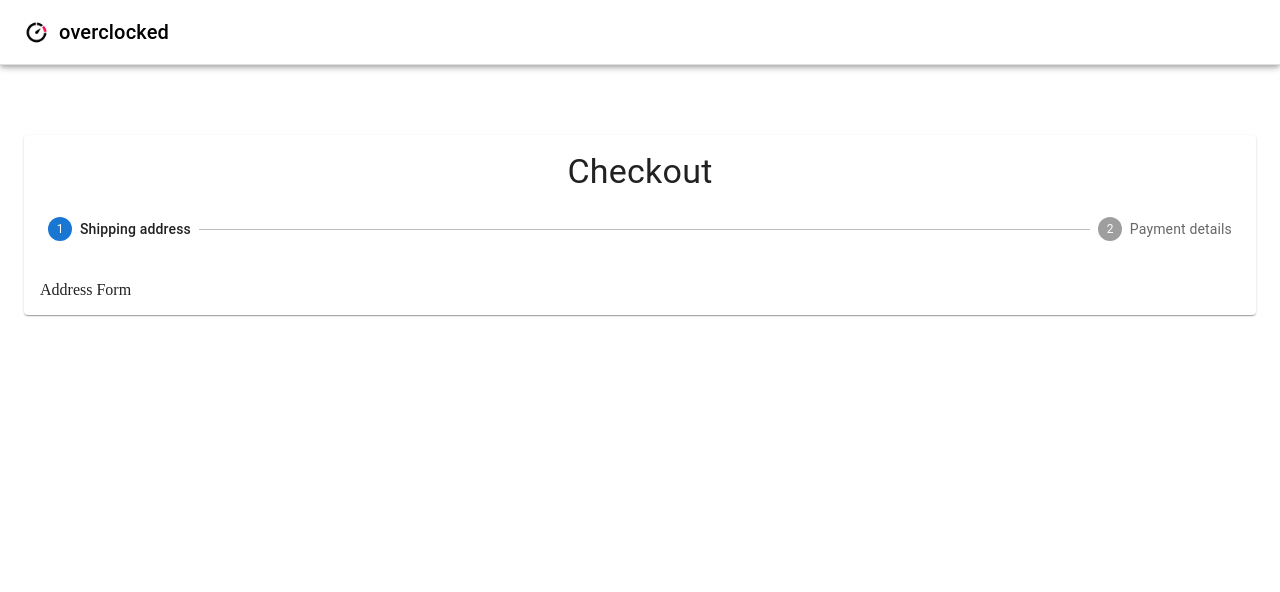
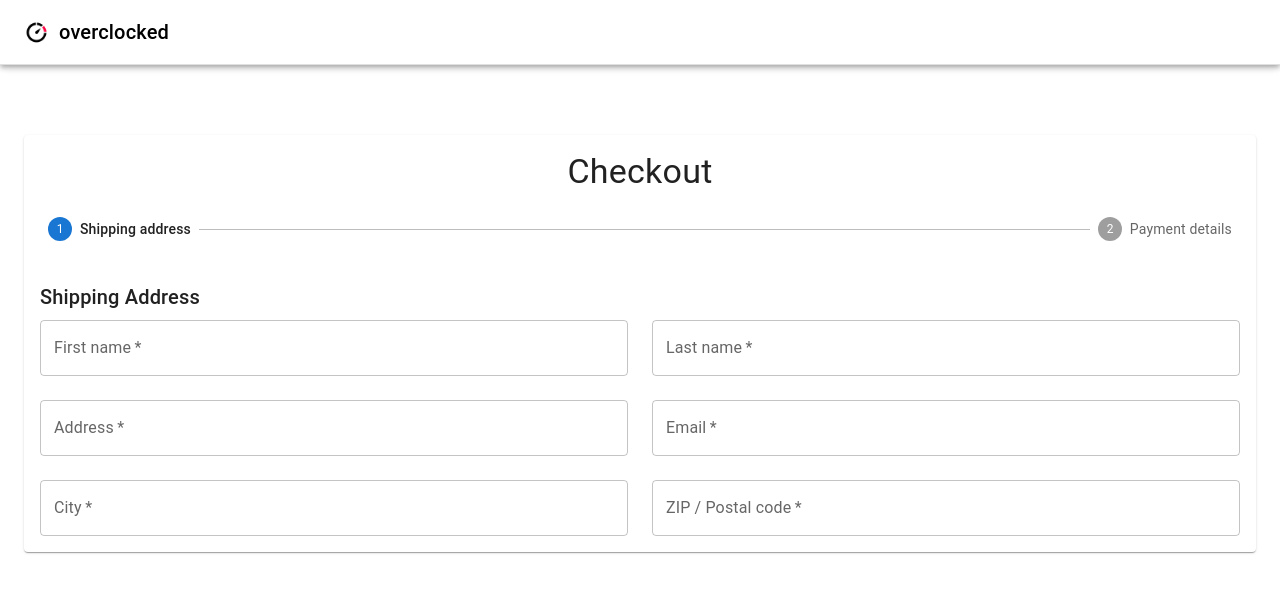
Before and after one commit to ellischung/overclocked, a React (Create React App) app: page /checkout in a window 1280 px wide. Shown: the top 592 px of the page. Built offline with nearby package versions, Linux system fonts and the light colour scheme; no server answers.

Commit message:
need to fetch countries with API

```diff
--- a/src/components/CheckoutForm/AddressForm.jsx
+++ b/src/components/CheckoutForm/AddressForm.jsx
@@ -1,11 +1,68 @@
-import React from 'react';
+import React, { useState } from "react";
+import {
+  InputLabel,
+  Select,
+  MenuItem,
+  Button,
+  Grid,
+  Typography,
+} from "@mui/material";
+import { useForm, FormProvider } from "react-hook-form";
+import { commerce } from "../../lib/commerce";
+import FormInput from "./FormInput";
 
 const AddressForm = () => {
-    return (
-        <div>
-            Address Form
-        </div>
-    );
+  const [shippingCountries, setShippingCountries] = useState([]);
+  const [shippingCountry, setShippingCountry] = useState("");
+  const [shippingSubdivisions, setShippingSubdivisions] = useState([]);
+  const [shippingSubdivision, setShippingSubdivision] = useState("");
+  const [shippingOptions, setShippingOptions] = useState([]);
+  const [shippingOption, setShippingOption] = useState("");
+  const methods = useForm();
+
+  return (
+    <>
+      <Typography variant="h6" gutterBottom>
+        Shipping Address
+      </Typography>
+      <FormProvider {...methods}>
+        <form onSubmit="">
+          <Grid container spacing={3}>
+            <FormInput required name="firstName" label="First name" />
+            <FormInput required name="lastName" label="Last name" />
+            <FormInput required name="address1" label="Address" />
+            <FormInput required name="email" label="Email" />
+            <FormInput required name="city" label="City" />
+            <FormInput required name="zip" label="ZIP / Postal code" />
+            {/* <Grid item xs={12} sm={6}>
+                <InputLabel>Shipping Country</InputLabel>
+                <Select value={} fullWidth onChange={}>
+                    <MenuItem key={} value={}>
+                        Select Me
+                    </MenuItem>
+                </Select>
+            </Grid>
+            <Grid item xs={12} sm={6}>
+                <InputLabel>Shipping Subdivision</InputLabel>
+                <Select value={} fullWidth onChange={}>
+                    <MenuItem key={} value={}>
+                        Select Me
+                    </MenuItem>
+                </Select>
+            </Grid>
+            <Grid item xs={12} sm={6}>
+                <InputLabel>Shipping Options</InputLabel>
+                <Select value={} fullWidth onChange={}>
+                    <MenuItem key={} value={}>
+                        Select Me
+                    </MenuItem>
+                </Select>
+            </Grid> */}
+          </Grid>
+        </form>
+      </FormProvider>
+    </>
+  );
 };
 
 export default AddressForm;
--- a/src/components/CheckoutForm/Checkout/Checkout.jsx
+++ b/src/components/CheckoutForm/Checkout/Checkout.jsx
@@ -16,8 +16,8 @@
 const steps = ["Shipping address", "Payment details"];
 
 const Checkout = () => {
+  const [activeStep, setActiveStep] = useState(0);
   const classes = useStyles();
-  const [activeStep, setActiveStep] = useState(0);
 
   const Confirmation = () => <div>Confirmation</div>;
 
--- /dev/null
+++ b/src/components/CheckoutForm/FormInput.jsx
@@ -0,0 +1,22 @@
+import React from "react";
+import { TextField, Grid } from "@mui/material";
+import { useFormContext, Controller } from "react-hook-form";
+
+const FormInput = ({ name, label, required }) => {
+  const { control } = useFormContext();
+
+  return (
+    <Grid item xs={12} sm={6}>
+      <Controller
+        control={control}
+        fullWidth
+        name={name}
+        label={label}
+        required={required}
+        render={({ field }) => <TextField fullWidth label={label} required />}
+      />
+    </Grid>
+  );
+};
+
+export default FormInput;
```
